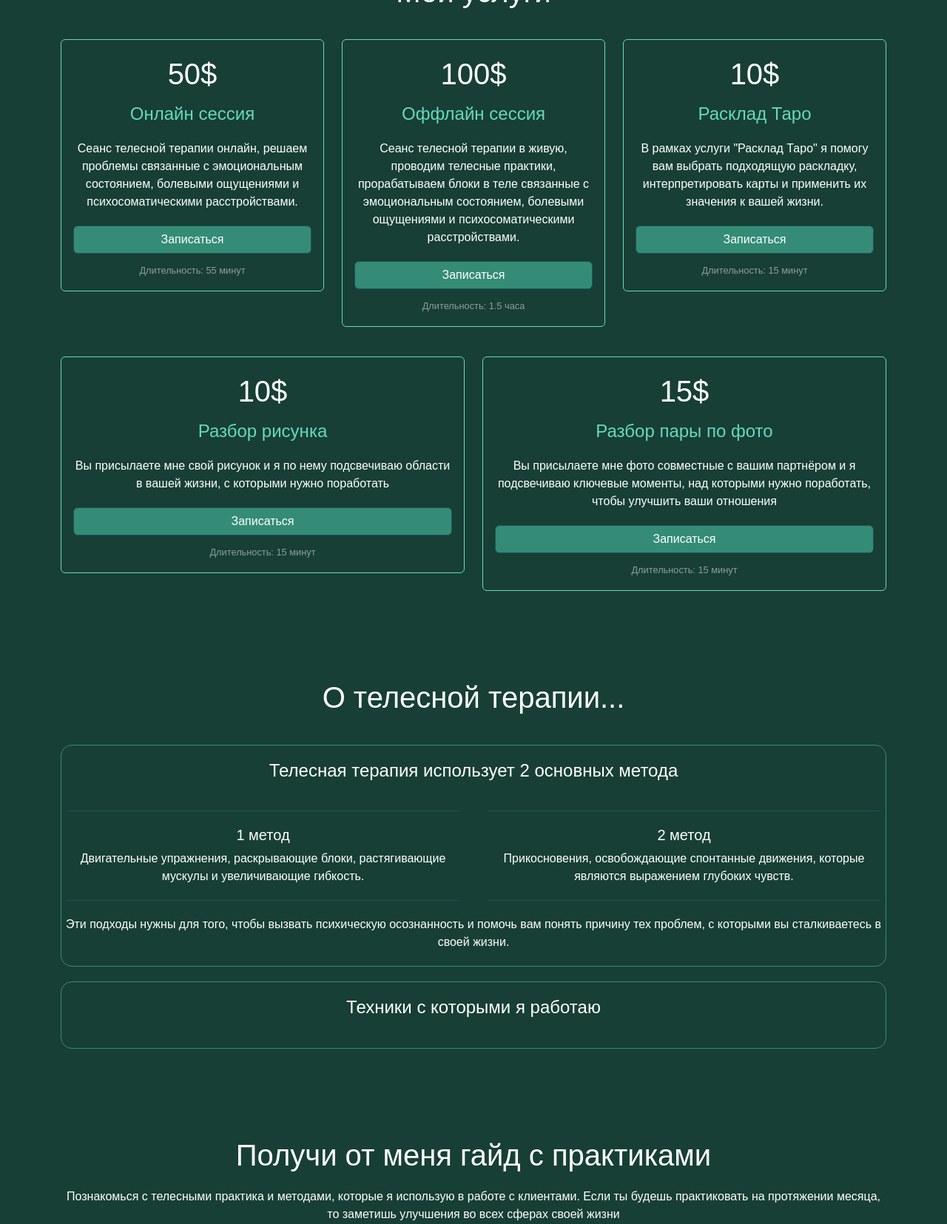
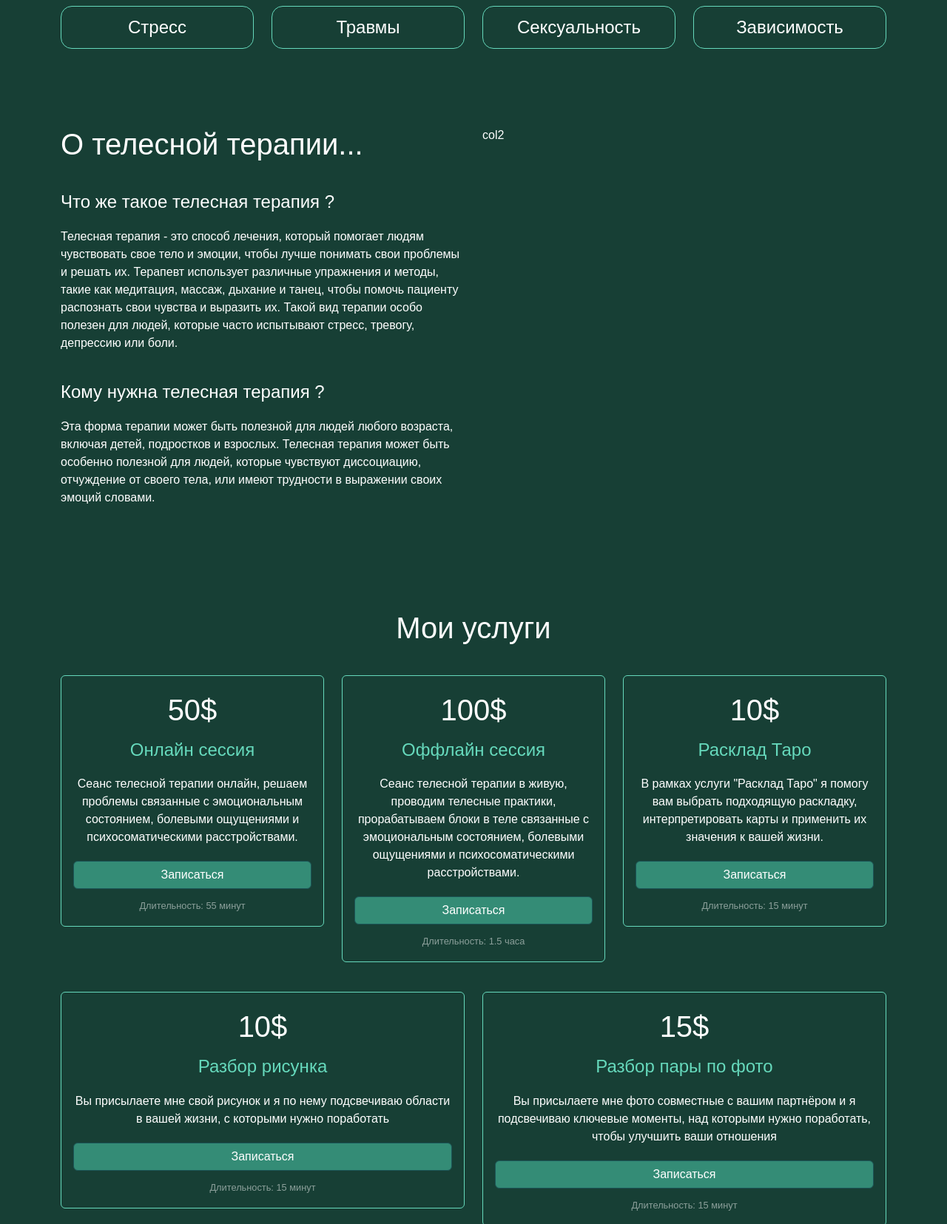
Before and after one commit to ivshiryaev/Karina-Vlasenko---Website, a website: page index.html in a window 1280 px wide. Shown: the part 1145-2800 px from the top of the page at 74% size. Drawn offline with Linux system fonts and the light colour scheme; a web font is replaced by a local one.

Commit message:
before adding photos

```diff
--- a/index.html
+++ b/index.html
@@ -42,7 +42,7 @@
 <section id="hero">
 	<div class="container">
 		<div class="row">
-			<div class="col-sm-6">
+			<div class="col-lg-6">
 				<h1>Карина Власенко</h1>
 				<p>Телесный психолог, помогающий достичь гармонии между
 				телом и разумом с помощью телесной терапии, дыхательных упражнений,
@@ -50,7 +50,7 @@
 				<button class="btn btn-primary"><a href="#contact">Сконтактироваться</a></button>
 				<button class="btn btn-outline-secondary"><a href="#services">Услуги</a></button>
 			</div>
-			<div class="col-sm-6">
+			<div class="col-lg-6 myImage">
 				Image
 			</div>
 		</div>
@@ -156,6 +156,28 @@
 	</div>
 </section>
 
+<section id="information">
+	<div class="container">
+		<div class="row">
+			<div class="col-md">
+				<h2>О телесной терапии...</h2>
+				<div class="myParagraph">
+					<h4>Что же такое телесная терапия ?</h4>
+					<p>Телесная терапия - это способ лечения, который помогает людям чувствовать свое тело и эмоции, чтобы лучше понимать свои проблемы и решать их. Терапевт использует различные упражнения и методы, такие как медитация, массаж, дыхание и танец, чтобы помочь пациенту распознать свои чувства и выразить их. Такой вид терапии особо полезен для людей, которые часто испытывают стресс, тревогу, депрессию или боли.</p>
+				</div>
+
+				<div class="myParagraph">
+					<h4>Кому нужна телесная терапия ?</h4>
+					<p>Эта форма терапии может быть полезной для людей любого возраста, включая детей, подростков и взрослых. Телесная терапия может быть особенно полезной для людей, которые чувствуют диссоциацию, отчуждение от своего тела, или имеют трудности в выражении своих эмоций словами.</p>
+				</div>
+			</div>
+			<div class="col-md">
+				col2
+			</div>
+		</div>
+	</div>
+</section>
+
 <section id="services">
 	<div class="container">
 		<!--Heading-->
@@ -234,64 +256,26 @@
 	</div>
 </section>
 
-<section id="information">
+<section id="myGoal">
 	<div class="container">
-		<!- - Heading - - >
-			<div class="row">
-				<div class="col-sm">
-					<h2>О телесной терапии...</h2>
+		<div class="row">
+			<div class="col-md">
+				col1
+			</div>
+			<div class="col-md">
+				<h2>Моя цель</h2>
+
+				<div class="myParagraph">
+					<h4>Научить вас</h4>
+					<p>Научить вас как можно жить по-другому, как качественно изменить свою жизнь, помогу взрастить опору, чтобы вы легко могли принимать решения и брать на себя ответственность.</p>
+				</div>
+
+				<div class="myParagraph">
+					<h4>Техники в которых я работаю</h4>
+					<p>Телесные практики танцевально-двигательная терапия эмоционально-образная терапия биодинамика массажные техники биоэнергетический анализ дыхательные техники голосовые практики медитации терапия осознаванием</p>
 				</div>
 			</div>
-
-		<!- - Telesnaya terapia 2 methods - ->
-			<div class="block">
-				<!- - Subheading - ->
-				<div class="row">
-					<div class="col-sm">
-						<h4>Телесная терапия использует 2 основных метода</h4>
-					</div>
-				</div>
-
-				<!- - 2 columns - ->
-				<div class="row">
-					<div class="col-sm method">
-						<h5>1 метод</h5>
-						<p>Двигательные упражнения, раскрывающие блоки,
-						растягивающие мускулы и увеличивающие гибкость.</p>
-					</div>
-					<div class="col-sm method">
-						<h5>2 метод</h5>
-						<p>Прикосновения, освобождающие спонтанные движения,
-						которые являются выражением глубоких чувств.</p>
-					</div>
-				</div>
-
-				<!- - Description - ->
-				<div class="row">
-					<div class="col-sm">
-						<p>Эти подходы нужны для того,
-						чтобы вызвать психическую осознанность
-						и помочь вам понять причину тех проблем,
-						с которыми вы сталкиваетесь в своей жизни.</p>
-					</div>
-				</div>
-			</div>
-
-		<!- - Technics that i work with - ->
-			<div class="block">
-				<!- - Heading - ->
-				<div class="row">
-					<div class="col-sm">
-						<h4>Техники с которыми я работаю</h4>
-					</div>
-				</div>
-
-				<!- - Technics - ->
-				<div class="row">
-					<div class="col-sm">
-					</div>
-				</div>
-			</div>
+		</div>
 	</div>
 </section>
 
@@ -341,8 +325,8 @@
 						<i class="fa-brands fa-instagram"></i>
 					</div>
 
-					<h4 id="phoneNumber">+48500396561</h4>
-					<h4 id="gmail">keri.vlasenko@gmail.com</h4>
+					<h4><span id="phoneNumber">+48500396561</span></h4>
+					<h4><span id="gmail">keri.vlasenko@gmail.com</span></h4>
 				</div>
 				<div class="col-md">
 					<form>
--- a/styles.scss
+++ b/styles.scss
@@ -162,6 +162,11 @@ section{
 }
 
 #hero{
+	height:500px;
+	overflow: hidden;
+	.myImage{
+		height:500px;
+	}
 }
 
 #zaprosy{
@@ -214,6 +219,23 @@ section{
 	}
 }
 
+#information{
+
+	h2{
+		margin-bottom: 40px;
+	}
+	h4{
+		margin-bottom: 20px;
+	}
+	p{
+		margin:0px;
+	}
+
+	.myParagraph{
+		margin-bottom: 40px;
+	}
+}
+
 #services{
 	text-align: center;
 
@@ -261,35 +283,15 @@ section{
 	}
 }
 
-#information{
-
-	text-align:center;
-
+#myGoal{
 	h2{
-		text-align:center;
+		margin-bottom:40px;
 	}
 	h4{
-		text-align: center;
-		margin-bottom:20px;
+		margin-bottom: 20px;
 	}
-	p{
-		margin:0px;
-	}
-	.block{
-		margin:20px 0px;
-		padding:20px 0px;
-		border:1px solid $third-color;
-		border-radius: 15px;
-	}
-	.method{
-		margin: 20px 20px;
-		margin-bottom: 20px;
-		padding:20px 0px;
-		border-top:1px solid $primary;
-		border-bottom: 1px solid $primary;
-	}
-	.method:hover{
-
+	.myParagraph{
+		margin-bottom:40px;
 	}
 }
 
@@ -315,12 +317,23 @@ section{
 
 		margin-bottom: 40px;
 	}
-
+	h4{
+		display: inline;
+		float:left;
+	}
 	#phoneNumber{
+		transition: all $releaseAnimation;
 		cursor: pointer;
+	}
+	#phoneNumber:hover{
+		transition: all $startAnimation;
+		color:$secondary;
 	}
 	#gmail{
 		cursor: pointer;
+	}
+	#gmail:hover{
+		color:$secondary;
 	}
 	.iconGroup{
 		margin-bottom:20px;
```
Also changed, not shown: to do.txt (added, +29 -0 lines), style.css, 6 other files.
